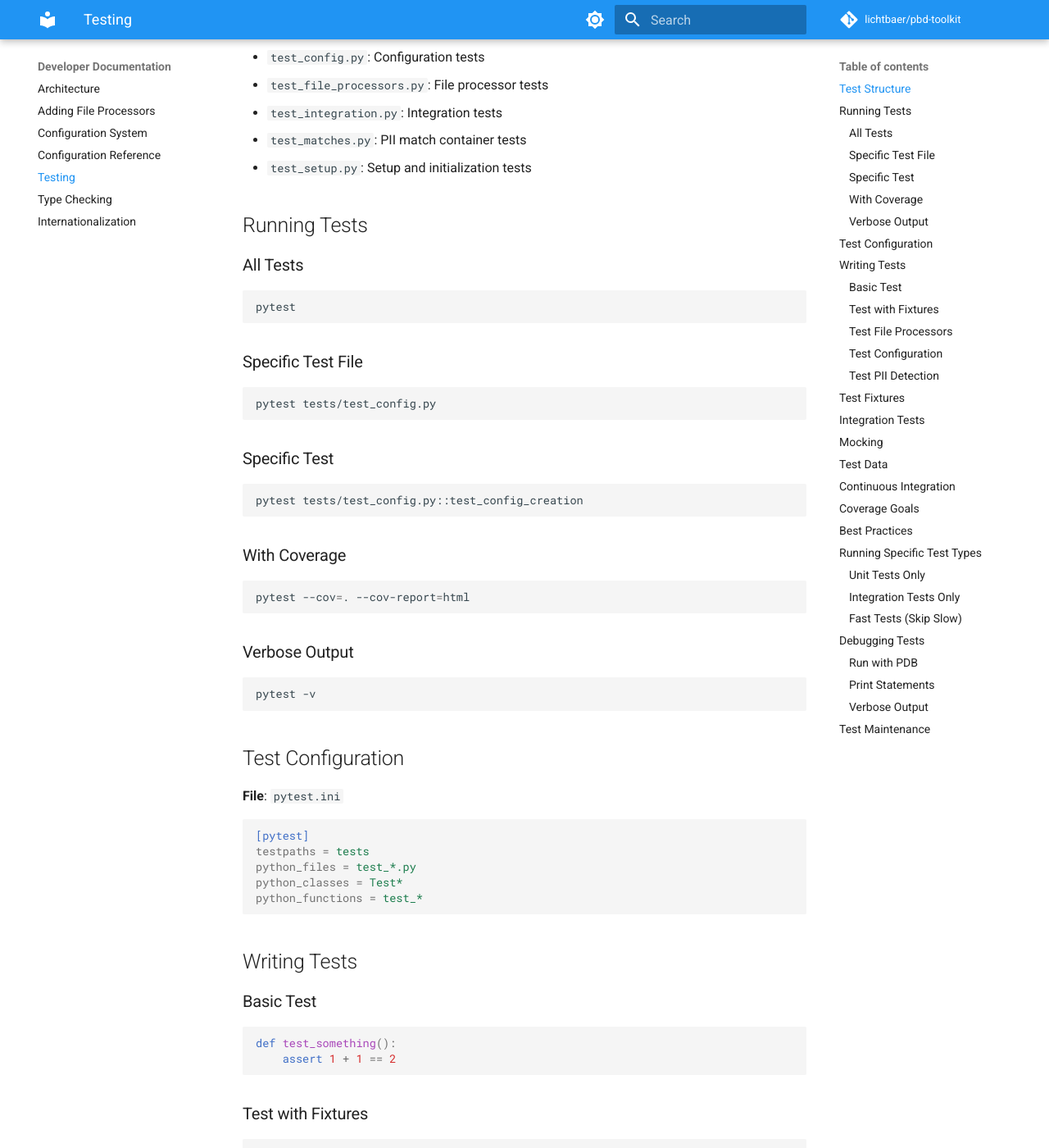
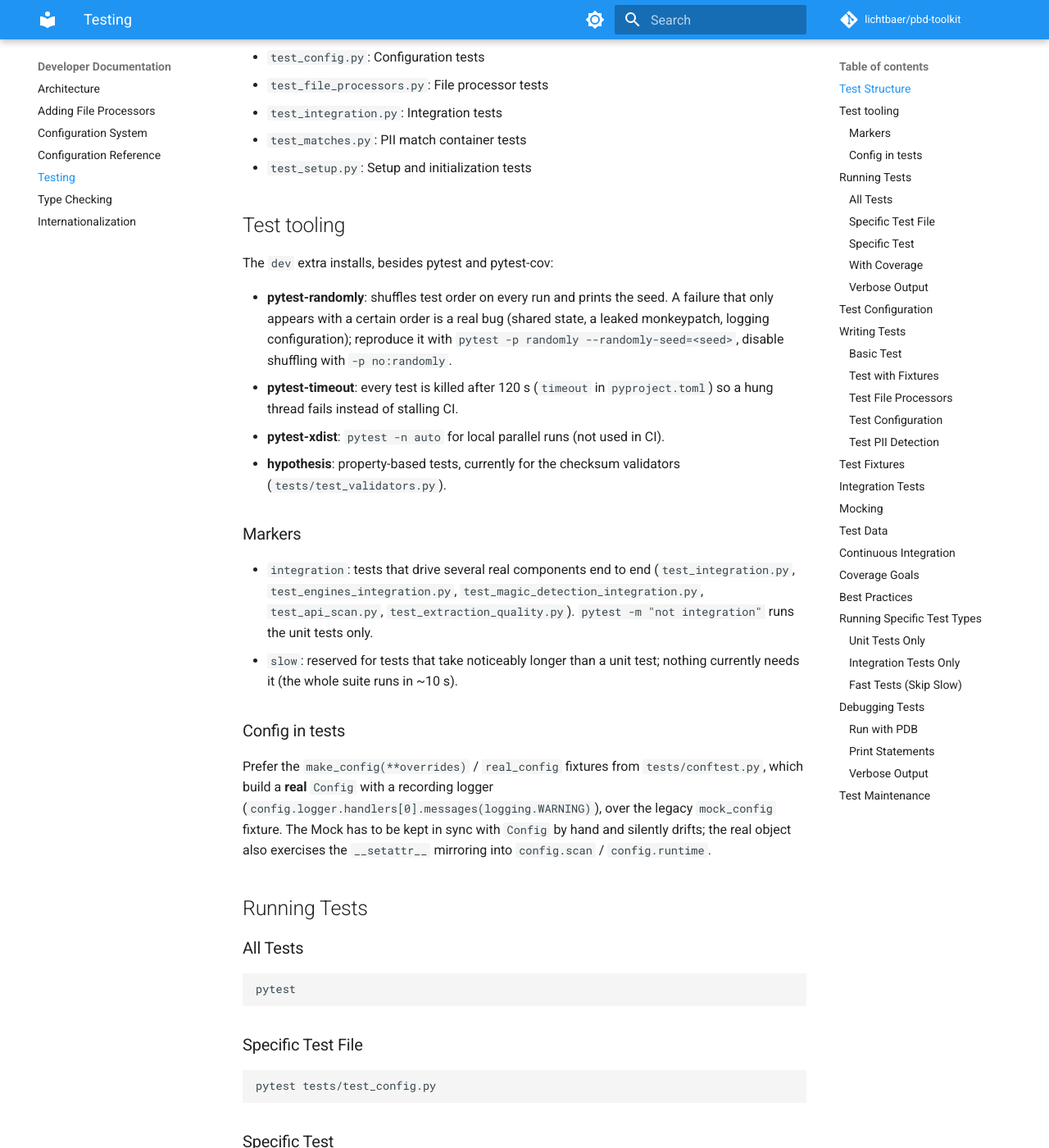
Before and after one commit to lichtbaer/pbd-toolkit, an MkDocs documentation site: the page built from docs/developer/testing.md, in a window 1280 px wide and 1400 px high, scrolled down 370 px. Shown: the whole window at 82% size. Built offline with MkDocs 1.6.1 and Material for MkDocs 9.7.7, drawn with Linux system fonts in a browser that asks for light colours; comment, search, counter and statistics services are not loaded; some of the changed text lies outside the part shown.

Commit message:
test-infra: randomised order, per-test timeout, explicit coverage, real integration markers
- dev extra gains hypothesis, pytest-randomly, pytest-timeout, pytest-xdist
  (lockfile regenerated).
- Coverage flags move out of pytest addopts into the CI command (with
  --cov=scripts so the i18n gate script is measured); local runs stay fast.
  [tool.coverage.run] now has an explicit source/omit list.
- timeout = 120 s per test.
- The 'integration' marker was declared and documented but never applied;
  it now marks the five end-to-end files, so 'pytest -m "not integration"'
  actually selects unit tests.
- pytest-randomly immediately found one order-dependent test: a multimodal
  engine test assigned requests.post directly instead of via monkeypatch and
  leaked the fake into test_post_scan. Fixed.
- test_statistics no longer sleeps 100 ms; the clock is pinned instead.
- Testing docs describe the tooling, markers and how to reproduce a seed.

Co-Authored-By: Claude Fable 5.1 <noreply@anthropic.com>
Claude-Session: https://claude.ai/code/session_01KQXwmf84FHvjgAGYqAq2W7

````diff
--- a/docs/developer/testing.md
+++ b/docs/developer/testing.md
@@ -13,6 +13,40 @@ Test files follow the naming convention `test_*.py`:
 - `test_integration.py`: Integration tests
 - `test_matches.py`: PII match container tests
 - `test_setup.py`: Setup and initialization tests
+
+## Test tooling
+
+The `dev` extra installs, besides pytest and pytest-cov:
+
+- **pytest-randomly**: shuffles test order on every run and prints the seed.
+  A failure that only appears with a certain order is a real bug (shared
+  state, a leaked monkeypatch, logging configuration); reproduce it with
+  `pytest -p randomly --randomly-seed=<seed>`, disable shuffling with
+  `-p no:randomly`.
+- **pytest-timeout**: every test is killed after 120 s (`timeout` in
+  `pyproject.toml`) so a hung thread fails instead of stalling CI.
+- **pytest-xdist**: `pytest -n auto` for local parallel runs (not used in CI).
+- **hypothesis**: property-based tests, currently for the checksum validators
+  (`tests/test_validators.py`).
+
+### Markers
+
+- `integration`: tests that drive several real components end to end
+  (`test_integration.py`, `test_engines_integration.py`,
+  `test_magic_detection_integration.py`, `test_api_scan.py`,
+  `test_extraction_quality.py`). `pytest -m "not integration"` runs the unit
+  tests only.
+- `slow`: reserved for tests that take noticeably longer than a unit test;
+  nothing currently needs it (the whole suite runs in ~10 s).
+
+### Config in tests
+
+Prefer the `make_config(**overrides)` / `real_config` fixtures from
+`tests/conftest.py`, which build a **real** `Config` with a recording logger
+(`config.logger.handlers[0].messages(logging.WARNING)`), over the legacy
+`mock_config` fixture. The Mock has to be kept in sync with `Config` by hand
+and silently drifts; the real object also exercises the `__setattr__`
+mirroring into `config.scan` / `config.runtime`.
 
 ## Running Tests
 
@@ -36,7 +70,12 @@ pytest tests/test_config.py::test_config_creation
 
 ### With Coverage
 
+Coverage is not switched on by default (it slows every local run); pass the
+flags explicitly, exactly as CI does. The floor is `fail_under` in
+`pyproject.toml` (`[tool.coverage.report]`).
+
 ```bash
+pytest --cov=. --cov=scripts --cov-report=term-missing
 pytest --cov=. --cov-report=html
 ```
 
````
Also changed, not shown: pyproject.toml (+24 -6 lines), 10 other files.
